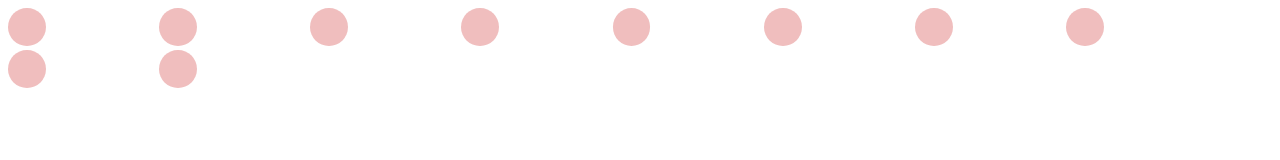
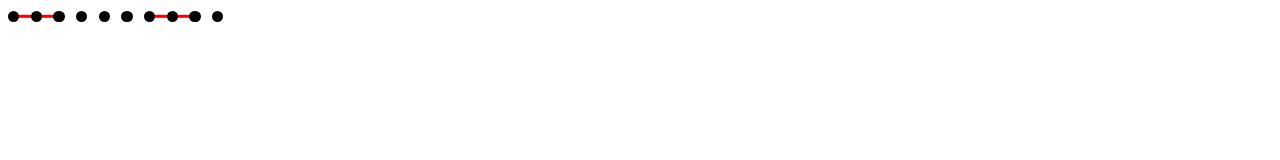
Before and after one commit to Slavi123456/EKATTEproject, a website: page pravi.html in a window 1280 px wide. Drawn offline with Linux system fonts and the light colour scheme.

Commit message:
Visualization of the task pravi

```diff
--- a/pravi.html
+++ b/pravi.html
@@ -1,39 +1,137 @@
 <!DOCTYPE html>
 <html lang="en">
   <head>
-  <meta charset="UTF-8">
+    <meta charset="UTF-8" />
     <title>Pravi</title>
     <style>
       .dot {
-      width: 1cm;
-      height: 1cm;
+        width: 0.3cm;
+        height: 0.3cm;
         border-radius: 50%;
-      background: rgb(240, 190, 190);
+        background: rgb(0, 0, 0);
         display: inline-block;
+      }
+     #wrapper {
+        position: relative;
+      }
+
+      #canvas {
+        position: absolute;
+        top: 0;
+        left: 0;
+        z-index: 1;
+      }
+
+      #dots-container {
+        position: relative;
+        z-index: 2;
       }
     </style>
   </head>
   <body>
-
-
+    <div id="wrapper">
+      <canvas id="canvas"></canvas>
       <div id="dots-container"></div>
+    </div>
 
     <script>
-    function drawDots(count, gapCm = 3) {
+      let ger = 3;
+      let geor = 2;
+      let n = 10;
+      let c = 1;
+
+      function pravi() {
+        if (ger < 0 || geor < 0 || n < 0 || c < 0) {
+          throw new Error("Illegal arguments");
+        }
+        let begGer = n % ger;
+        let begGeor = 0;
+
+        const gerArr = [];
+        for (let i = begGer; i <= n; i += ger) gerArr.push(i);
+        console.log(gerArr);
+
+        const georArr = [];
+        for (let i = begGeor; i <= n; i += geor) georArr.push(i);
+        console.log(georArr);
+
+        let gerInd = 0;
+        let georInd = 0;
+
+        let sumLen = 0;
+        let lines = [];
+        while (gerInd < gerArr.length && georInd < georArr.length) {
+          console.log(gerArr[gerInd], " ", georArr[georInd]);
+          if (Math.abs(gerArr[gerInd] - georArr[georInd]) == c) {
+            sumLen += c;
+            lines.push([gerArr[gerInd], georArr[georInd]]);
+          }
+          if (gerArr[gerInd] == georArr[georInd]) {
+            gerInd++;
+            //   georInd++;
+          } else if (gerArr[gerInd] < georArr[georInd]) {
+            gerInd++;
+          } else {
+            georInd++;
+          }
+        }
+
+        console.log(n - sumLen);
+        console.log(lines);
+        return lines;
+      }
+
+      const canvas = document.getElementById("canvas");
+      const wrapper = document.getElementById("wrapper");
+      const ctx = canvas.getContext("2d");
+
+      function drawDots() {
         const container = document.getElementById("dots-container");
         container.innerHTML = "";
 
-      for (let i = 0; i < count; i++) {
+        for (let i = 0; i < n; i++) {
           const dot = document.createElement("div");
           dot.classList.add("dot");
-        dot.style.marginRight = gapCm + "cm";
-
+          dot.style.marginRight = "0.3cm";
+          dot.id = i;
           container.appendChild(dot);
         }
+
+        canvas.width = wrapper.offsetWidth;
+        canvas.height = wrapper.offsetHeight;
+        ctx.clearRect(0, 0, canvas.width, canvas.height);
+
+        let lines = pravi();
+        console.log(lines);
+        lines.forEach((pair) => drawLine(pair));
       }
 
-    drawDots(10);
+      function drawLine(pair) {
+        const dotA = document.getElementById(`${pair[0]}`);
+        const dotB = document.getElementById(`${pair[1]}`);
+
+        if (!dotA || !dotB) return;
+
+        const r1 = dotA.getBoundingClientRect();
+        const r2 = dotB.getBoundingClientRect();
+        const wRect = wrapper.getBoundingClientRect();
+
+        const x1 = r1.left + r1.width / 2 - wRect.left;
+        const y1 = r1.top + r1.height / 2 - wRect.top;
+        const x2 = r2.left + r2.width / 2 - wRect.left;
+        const y2 = r2.top + r2.height / 2 - wRect.top;
+
+        console.log(x1, y1);
+        console.log(x2, y2);
+
+        ctx.beginPath();
+        ctx.strokeStyle = "red";
+        ctx.lineWidth = 3;
+        ctx.moveTo(x1, y1);
+        ctx.lineTo(x2, y2);
+        ctx.stroke();
+      }
+      drawDots();
     </script>
-
   </body>
 </html>
```
Also changed, not shown: task_Pravi.js (+7 -3 lines). Lines whose indentation alone changed are shown as unchanged.
